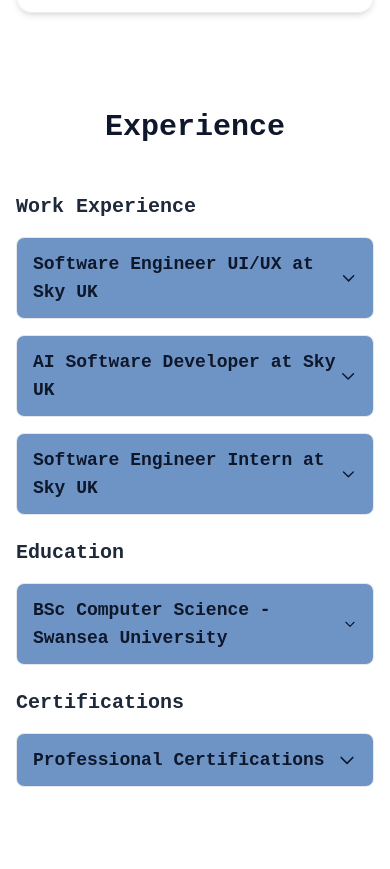
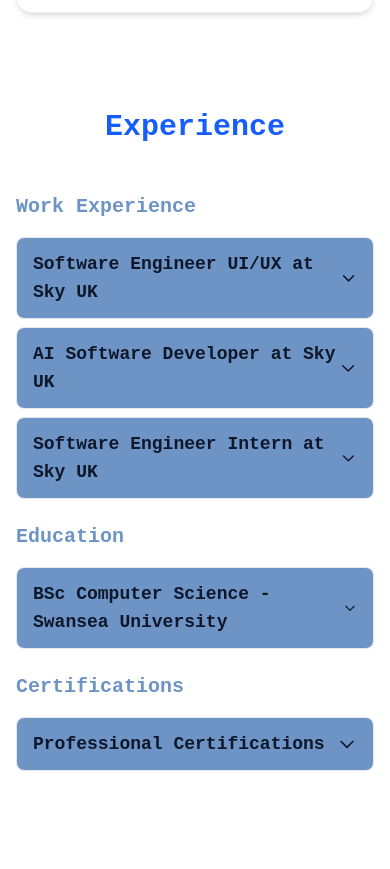
Before and after one commit to hubertMatras/hm-website, a Next.js app: page / in a window 390 px wide. Shown: the part 2368-3237 px from the top of the page. Built offline with nearby package versions, Linux system fonts and the light colour scheme.

Commit message:
Changing Experience Section

```diff
--- a/components/Experience.jsx
+++ b/components/Experience.jsx
@@ -10,14 +10,14 @@
       className="flex flex-col w-full px-4 py-12 md:py-16 max-w-none"
     >
       <div className="flex justify-center mb-12">
-        <h1 className="text-3xl md:text-4xl font-bold text-center">
+        <h1 className="text-3xl md:text-4xl font-bold text-center text-blue-600">
           Experience
         </h1>
       </div>
 
       <div className="max-w-4xl mx-auto w-full space-y-6">
-        <div className="space-y-4">
-          <h2 className="text-xl font-semibold text-gray-800 mb-4">Work Experience</h2>
+        <div className="space-y-2">
+          <h2 className="text-xl font-semibold text-blue mb-4">Work Experience</h2>
           {work.map((w) => (
             <Accordion
               key={w.title}
@@ -47,7 +47,7 @@
         </div>
 
         <div className="space-y-4">
-          <h2 className="text-xl font-semibold text-gray-800 mb-4">Education</h2>
+          <h2 className="text-xl font-semibold text-blue mb-4">Education</h2>
           {education.map((e) => (
             <Accordion
               key={e.title}
@@ -78,7 +78,7 @@
         </div>
 
         <div className="space-y-4">
-          <h2 className="text-xl font-semibold text-gray-800 mb-4">Certifications</h2>
+          <h2 className="text-xl font-semibold text-blue mb-4">Certifications</h2>
           <Accordion title="Professional Certifications">
             <div className="space-y-4">
               {certifications.map((c) => (
```
